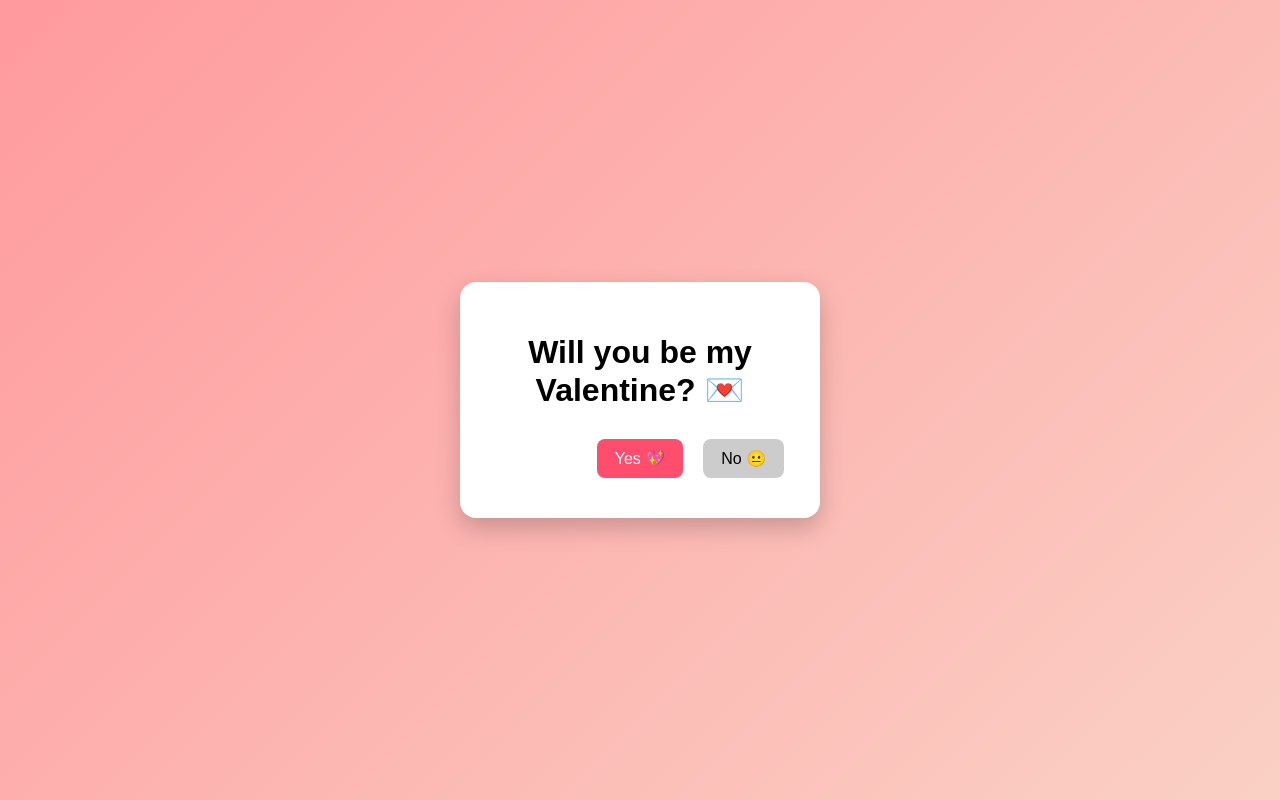
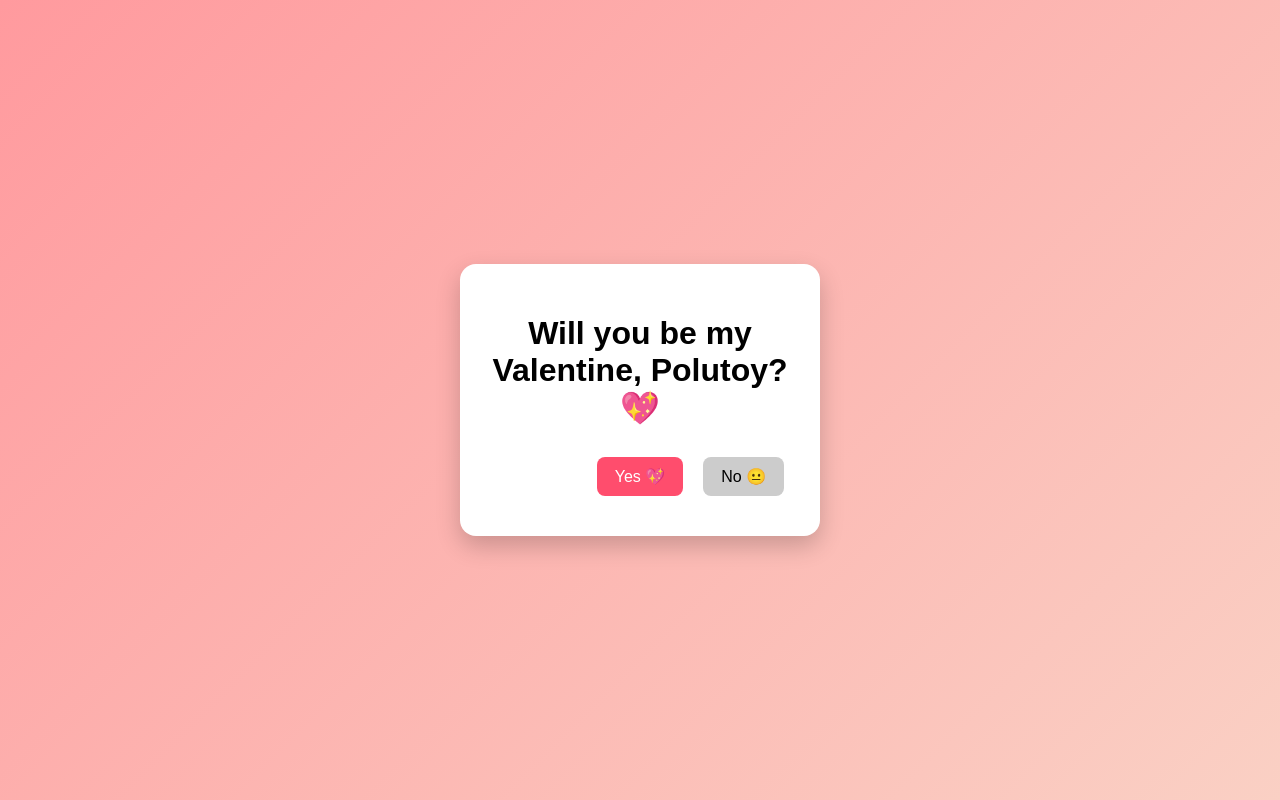
Before and after one commit to Sahil7104/once-human-mod-menu, a plain HTML site: page index.html in a window 1280 px wide. Drawn offline with Linux system fonts and the light colour scheme.

Commit message:
index.html

```diff
--- a/index.html
+++ b/index.html
@@ -61,7 +61,7 @@
 <body>
 
   <div class="card" id="card">
-    <h1>Will you be my Valentine? 💌</h1>
+    <h1>Will you be my Valentine, Polutoy?💖</h1>
     <button id="yes">Yes 💖</button>
     <button id="no">No 😐</button>
 
```
